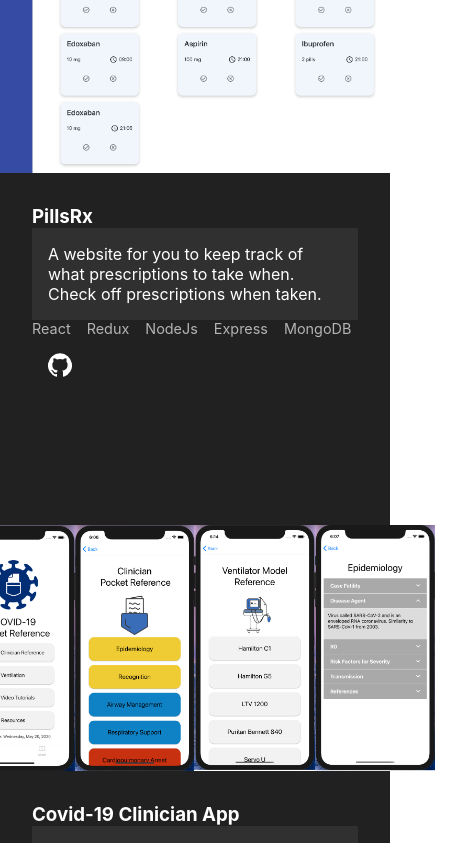
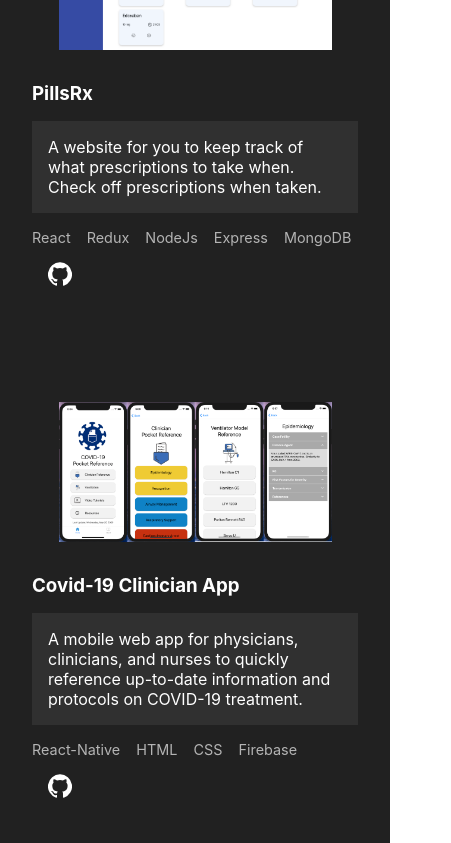
Before and after one commit to mattachea/portfolioWebsite, a React (Create React App) app: page / in a window 390 px wide. Shown: the part 1220-2063 px from the top of the page, 451 px wide, since content can reach past the window. Built offline with nearby package versions, Linux system fonts and the light colour scheme; the HTML template or start-up script is replaced by a standard one.

Commit message:
minor update

```diff
--- a/src/components/ProjectCard.css
+++ b/src/components/ProjectCard.css
@@ -7,6 +7,7 @@
   padding: 3rem 0rem;
 }
 .img {
+  width: 90%;
   max-width: 30rem;
   padding: 0rem 1rem;
 }
@@ -22,6 +23,7 @@
 }
 .info-sub {
   background-color: rgb(48, 48, 48);
+  margin: 1rem 0rem;
 }
 .buttons-container {
   display: flex;
@@ -45,4 +47,7 @@
   .card {
     flex-direction: column;
   }
+  .img {
+    width: 70%;
+  }
 }
```
